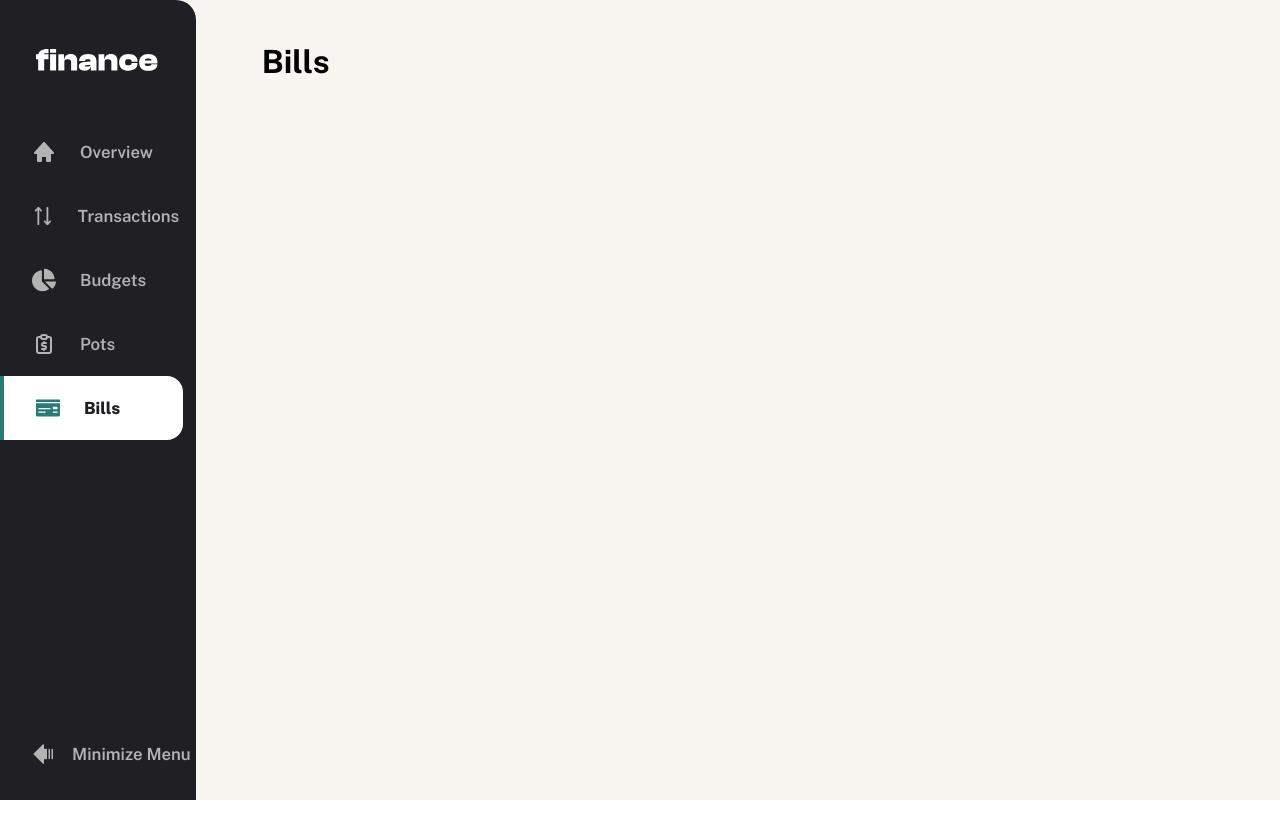
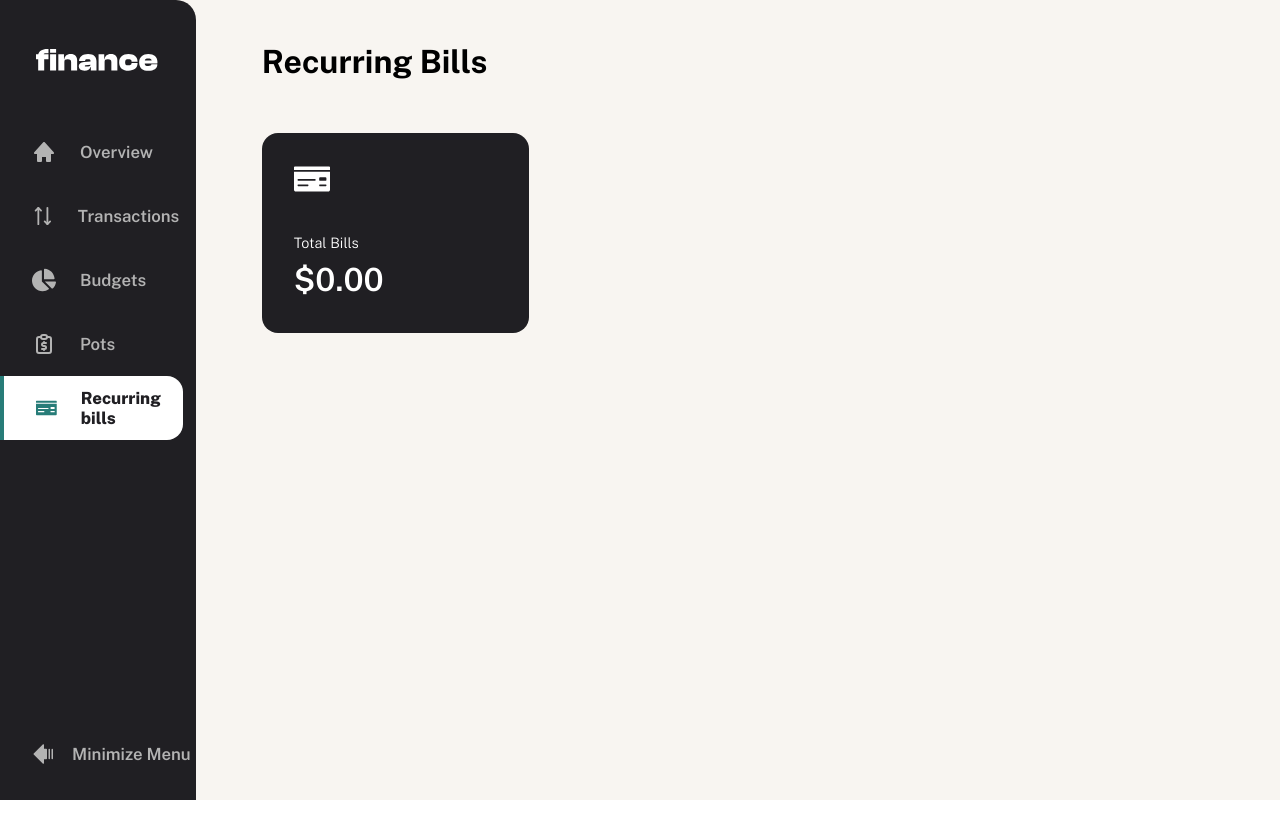
Before and after one commit to JurgenMik/FinanceApp, a React (Create React App) app: page /bills in a window 1280 px wide. Shown: the top 838 px of the page. Before the commit the page ends 800 px from the top, so only its background shows below. Built offline with nearby package versions, Linux system fonts and the light colour scheme.

Commit message:
FS-added-the-total-recurring-bills-component

```diff
--- a/src/App.tsx
+++ b/src/App.tsx
@@ -12,14 +12,17 @@ import Pots from './pages/pots/Pots';
 import Transactions from './pages/transactions/Transactions';
 import NotFound from './pages/notfound/NotFound';
 import mockData from './mock/transactions.json';
-import type { FinanceProps } from './interfaces/index';
-import { useDispatch } from 'react-redux';
+import type { FinanceProps, TransactionsState } from './interfaces/index';
+import { useDispatch, useSelector } from 'react-redux';
 import { setTransactions } from './store/reducers';
+import { setRecurringBills} from './store/reducers';
 
 function App() {
 
   const dispatch = useDispatch();
   const location = useLocation();
+
+  const transactionsState = useSelector((state: {transactions: TransactionsState}) => state.transactions);
 
   const isDefinedRoute = defaultRoutes.includes(location.pathname);
 
@@ -39,9 +42,42 @@ function App() {
         setIsLoading(false);
       }
 
-      dispatch(setTransactions(mockData.transactions))
+      dispatch(setTransactions(mockData.transactions));
+
+       handleRecurringBillsByCat('paid');
+       handleRecurringBillsByCat('due');
+       handleRecurringBillsByCat('upcoming');
     }, 3000);
   }
+
+  const handleRecurringBillsByCat = (type: string) => {
+    const targetMonth = 7;
+    const fromDate    = new Date(2024, targetMonth - 1, 2);
+    const currentDate = new Date(2024, targetMonth - 1, 26);
+    const dueRange    = new Date(2024, targetMonth, 4);
+
+    const bills = transactionsState.transactions.filter((transaction) => {
+        const transactionDate = new Date(transaction.date);
+
+        if (type === 'paid') {
+            return (
+                 transaction.recurring       &&
+                 transactionDate >= fromDate &&
+                 transactionDate <= currentDate
+            );
+        }
+        else if (type === 'due') {
+            return (
+                transaction.recurring         &&
+                transactionDate > currentDate &&
+                transactionDate <= dueRange
+            );
+        }
+        else { return transaction.recurring &&  transactionDate > dueRange; }
+    });
+
+    dispatch(setRecurringBills({key: type, data: bills}));
+};
 
   const handleMinimizeMenu = () => {
     if (isExpanded) {
--- a/src/components/MainMenu/MainMenu.tsx
+++ b/src/components/MainMenu/MainMenu.tsx
@@ -55,7 +55,7 @@ function MainMenu({handleMinimizeMenu, isExpanded, location}: MenuProps) {
         <MenuLink
           path={'/bills'}
           isExpanded={isExpanded}
-          page={'Bills'}
+          page={'Recurring bills'}
           Icon={FaMoneyCheck}
           location={location}
         />
--- a/src/interfaces/index.ts
+++ b/src/interfaces/index.ts
@@ -80,3 +80,7 @@ export interface RecurringBillsProps {
     amount: string,
     theme: string
 };
+
+export interface RecurringBillsState {
+    [key: string]: Transaction[];
+};
--- a/src/pages/bills/Bills.scss
+++ b/src/pages/bills/Bills.scss
@@ -0,0 +1,13 @@
+.main-container-rec-bills {
+    width: 100%;
+    height: 100%;
+
+    .sub-container-rec-bills {
+        width: 100%;
+        height: 100%;
+        margin-top: 2rem;
+        display: grid;
+        grid-template-columns: 20% 60%;
+        gap: 5rem;
+    }
+}
--- a/src/pages/bills/Bills.tsx
+++ b/src/pages/bills/Bills.tsx
@@ -1,12 +1,33 @@
 import React from 'react';
 import './Bills.scss';
+import TotalBills from './components/TotalBills/TotalBills';
+import { useSelector } from 'react-redux';
+import type { RecurringBillsState } from '../../interfaces';
+import { handleCalculateTotals } from '../../utils';
 
 function Bills() {
+
+  const recurringBillsState = useSelector((state: {recurringBills: RecurringBillsState}) => state.recurringBills);
+
+  const totalDue      = handleCalculateTotals(recurringBillsState.due,  'amount');
+  const totalPaid     = handleCalculateTotals(recurringBillsState.paid, 'amount');
+  const totalUpcoming = handleCalculateTotals(recurringBillsState.upcoming, 'amount');
+
+  const total = Math.abs(totalDue + totalPaid + totalUpcoming).toFixed(2);
+
   return (
-    <div className="main">
+    <div className="main-container-rec-bills">
       <h1 id="heading">
-        Bills
+        Recurring Bills
       </h1>
+      <div className="sub-container-rec-bills">
+        <div>
+          <TotalBills total={total} />
+        </div>
+        <div>
+
+        </div>
+      </div>
     </div>
   );
 }
--- /dev/null
+++ b/src/pages/bills/components/TotalBills/TotalBills.scss
@@ -0,0 +1,33 @@
+@import '../../../../variables/variables.scss';
+
+.main-container-total-bills {
+    height: 12.5rem;
+    width: 100%;
+    background-color: $DarkGrey;
+    border-radius: 1rem;
+    padding: 0 2rem;
+    color: $White;
+
+    #icon-bill {
+        font-size: 2.25rem;
+        margin-top: 1.75rem;
+    }
+
+    .sub-container-total-bills {
+        height: 7.5rem;
+        display: flex;
+        flex-direction: column;
+        justify-content: center;
+
+        h1 {
+            font-size: 0.90rem;
+            font-weight: 300;
+        }
+
+        p {
+            margin: 0;
+            font-size: 2rem;
+        }
+    }
+
+}
--- /dev/null
+++ b/src/pages/bills/components/TotalBills/TotalBills.tsx
@@ -0,0 +1,17 @@
+import React from 'react';
+import './TotalBills.scss';
+import { FaMoneyCheck } from '../../../../assets/index';
+
+function TotalBills({total}: {total: string}) {
+  return (
+    <div className="main-container-total-bills">
+      <FaMoneyCheck id="icon-bill" />
+      <div className="sub-container-total-bills">
+        <h1>Total Bills</h1>
+        <p>${total}</p>
+      </div>
+    </div>
+  );
+}
+
+export default TotalBills;
--- a/src/pages/overview/components/Bills/Bills.tsx
+++ b/src/pages/overview/components/Bills/Bills.tsx
@@ -3,46 +3,16 @@ import './Bills.scss';
 import ViewDetails from '../../../../components/ViewDetails/ViewDetails';
 import RecurringBills from '../../../../components/RecurringBills/RecurringBills';
 import { useSelector } from 'react-redux';
-import type { TransactionsState } from '../../../../interfaces/index';
+import type { RecurringBillsState } from '../../../../interfaces/index';
 import { handleCalculateTotals } from '../../../../utils';
 
 function Bills() {
 
-  const transactionsState = useSelector((state: {transactions: TransactionsState}) => state.transactions);
+  const recurringBillsState = useSelector((state: {recurringBills: RecurringBillsState}) => state.recurringBills);
 
-  const handleRecurringBillsByCat = (type: string): string => {
-
-    const targetMonth = 7;
-    const fromDate    = new Date(2024, targetMonth - 1, 2);
-    const currentDate = new Date(2024, targetMonth - 1, 26);
-    const dueRange    = new Date(2024, targetMonth, 4);
-
-    const bills = transactionsState.transactions.filter((transaction) => {
-        const transactionDate = new Date(transaction.date);
-
-        if (type === 'paid') {
-            return (
-                 transaction.recurring       &&
-                 transactionDate >= fromDate &&
-                 transactionDate <= currentDate
-            );
-        }
-        else if (type === 'due') {
-            return (
-                transaction.recurring         &&
-                transactionDate > currentDate &&
-                transactionDate <= dueRange
-            );
-        }
-        else { return transaction.recurring &&  transactionDate > dueRange; }
-    });
-
-    return Math.abs(handleCalculateTotals(bills, 'amount')).toFixed(2);
-};
-
-  const paid     = handleRecurringBillsByCat('paid')
-  const due      = handleRecurringBillsByCat('due')
-  const upcoming = handleRecurringBillsByCat('upcoming')
+  const totalPaid     = Math.abs(handleCalculateTotals(recurringBillsState.paid, 'amount')).toFixed(2);
+  const totalDue      = Math.abs(handleCalculateTotals(recurringBillsState.due, 'amount')).toFixed(2);
+  const totalUpcoming = Math.abs(handleCalculateTotals(recurringBillsState.upcoming, 'amount')).toFixed(2);
 
   return (
     <div className="main-container-bills">
@@ -53,17 +23,17 @@ function Bills() {
       />
       <RecurringBills
         title={'Paid bills'}
-        amount={paid}
+        amount={totalPaid}
         theme={'#277C78'}
       />
       <RecurringBills
         title={'Total upcoming'}
-        amount={upcoming}
+        amount={totalUpcoming}
         theme={'#F2CDAC'}
       />
       <RecurringBills
         title={'Due soon'}
-        amount={due}
+        amount={totalDue}
         theme={'#82C9D7'}
       />
     </div>
--- a/src/store/reducers.ts
+++ b/src/store/reducers.ts
@@ -1,6 +1,6 @@
 import { combineReducers } from '@reduxjs/toolkit';
 import { createSlice } from '@reduxjs/toolkit';
-import type { TransactionsState } from '../interfaces';
+import type { TransactionsState, RecurringBillsState } from '../interfaces';
 
 const initTransState: TransactionsState = {
   transactions: [],
@@ -16,10 +16,32 @@ const reducerTransactions = createSlice({
   }
 });
 
+const initRecurringBillsSate: RecurringBillsState = {
+  due: [],
+  paid: [],
+  upcoming: []
+}
+
+const reducerRecurringBills = createSlice({
+  name: 'recurring',
+  initialState: initRecurringBillsSate,
+  reducers: {
+    setRecurringBills(state, action) {
+      const { key, data } = action.payload;
+
+      if (key in state) {
+        state[key] = data;
+      }
+    }
+  }
+});
+
 const rootReducer = combineReducers({
-  transactions: reducerTransactions.reducer
+  transactions: reducerTransactions.reducer,
+  recurringBills: reducerRecurringBills.reducer
 });
 
 export const { setTransactions } = reducerTransactions.actions;
+export const { setRecurringBills } = reducerRecurringBills.actions;
 
 export default rootReducer;
```
